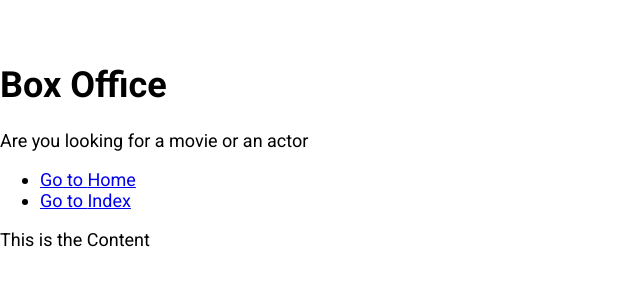
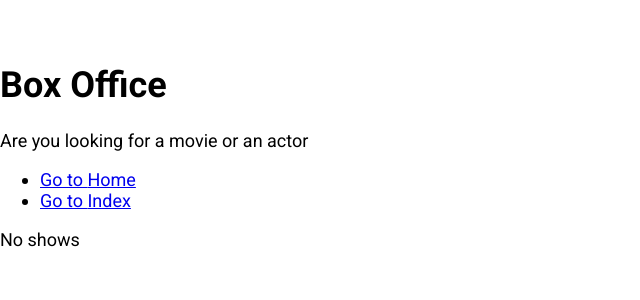
Before and after one commit to Akif90/BoxOffice, a React (Create React App) app: page /content in a window 1280 px wide. Shown: the top 300 px of the page, without its empty margins (0-640 px from the left). Built offline with nearby package versions, Linux system fonts and the light colour scheme.

Commit message:
added the starred page and displayed results in it

```diff
--- a/src/pages/Content.jsx
+++ b/src/pages/Content.jsx
@@ -1,8 +1,38 @@
-import React from 'react';
+import React, { useEffect, useState } from 'react';
 import MainPageLayout from '../components/MainPageLayout';
+import ShowGrid from '../components/shows/ShowGrid';
+import { apiCAll } from '../misc/config';
+import { useShows } from '../misc/custom-hooks';
 
 const Content = () => {
-  return <MainPageLayout>This is the Content</MainPageLayout>;
+  const [starredShows] = useShows();
+  const [shows, setShows] = useState(null);
+  const [isLoading, setIsLoading] = useState(true);
+  const [error, setError] = useState(null);
+  useEffect(() => {
+    if (starredShows && starredShows.length > 0) {
+      const promises = starredShows.map(showId => apiCAll(`shows/${showId}`));
+      Promise.all(promises)
+        .then(apiData => apiData.map(show => ({ show })))
+        .then(res => {
+          setShows(res);
+          setIsLoading(false);
+        })
+        .catch(er => {
+          setError(er.message);
+          setIsLoading(false);
+        });
+    } else {
+      setIsLoading(false);
+    }
+  }, [starredShows]);
+  return (
+    <MainPageLayout>
+      {isLoading && <div>Shows are loading</div>}
+      {error && <div>Error</div>} {!isLoading && !shows && <div>No shows </div>}
+      {!isLoading && !error && shows && <ShowGrid data={shows} />}
+    </MainPageLayout>
+  );
 };
 
 export default Content;
```
